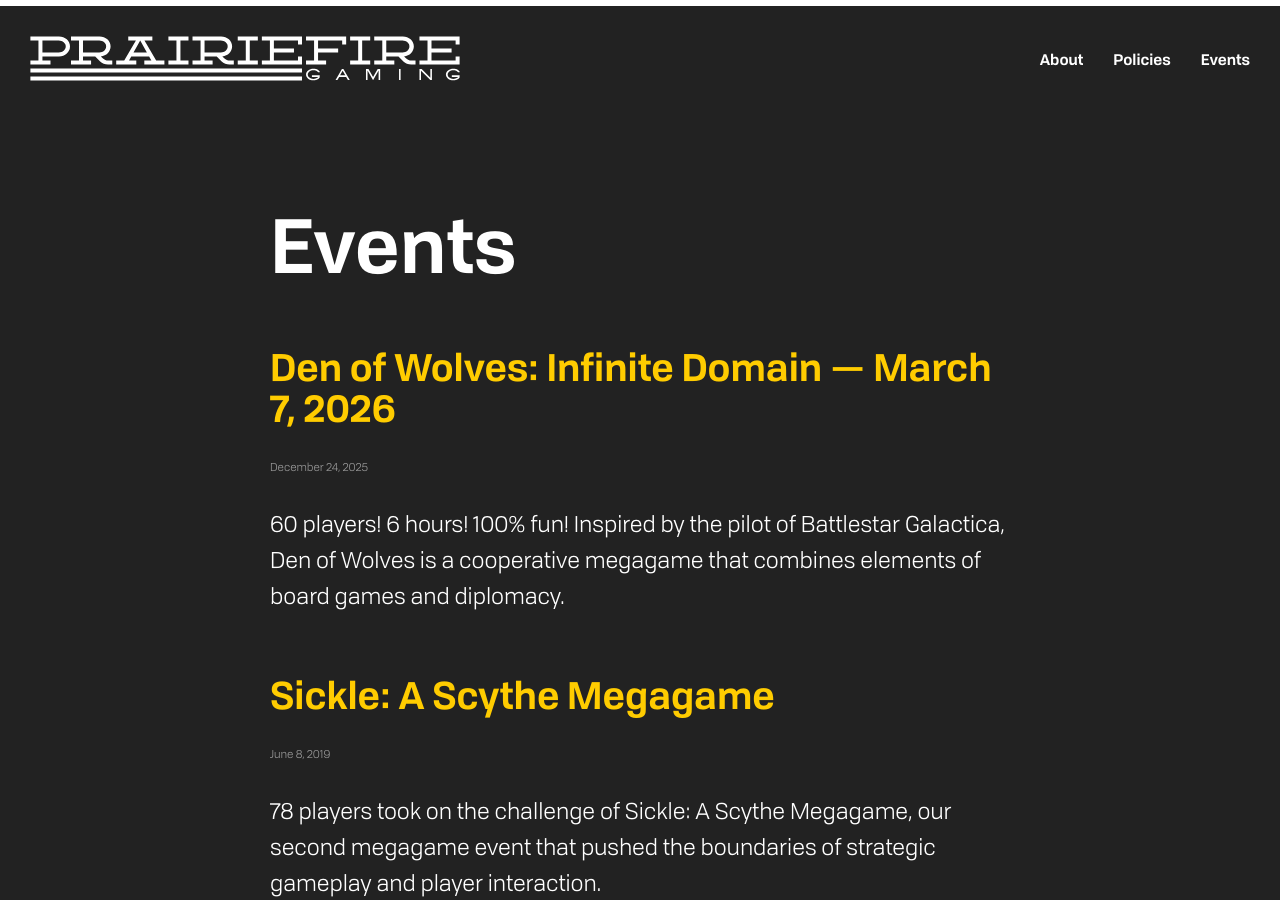
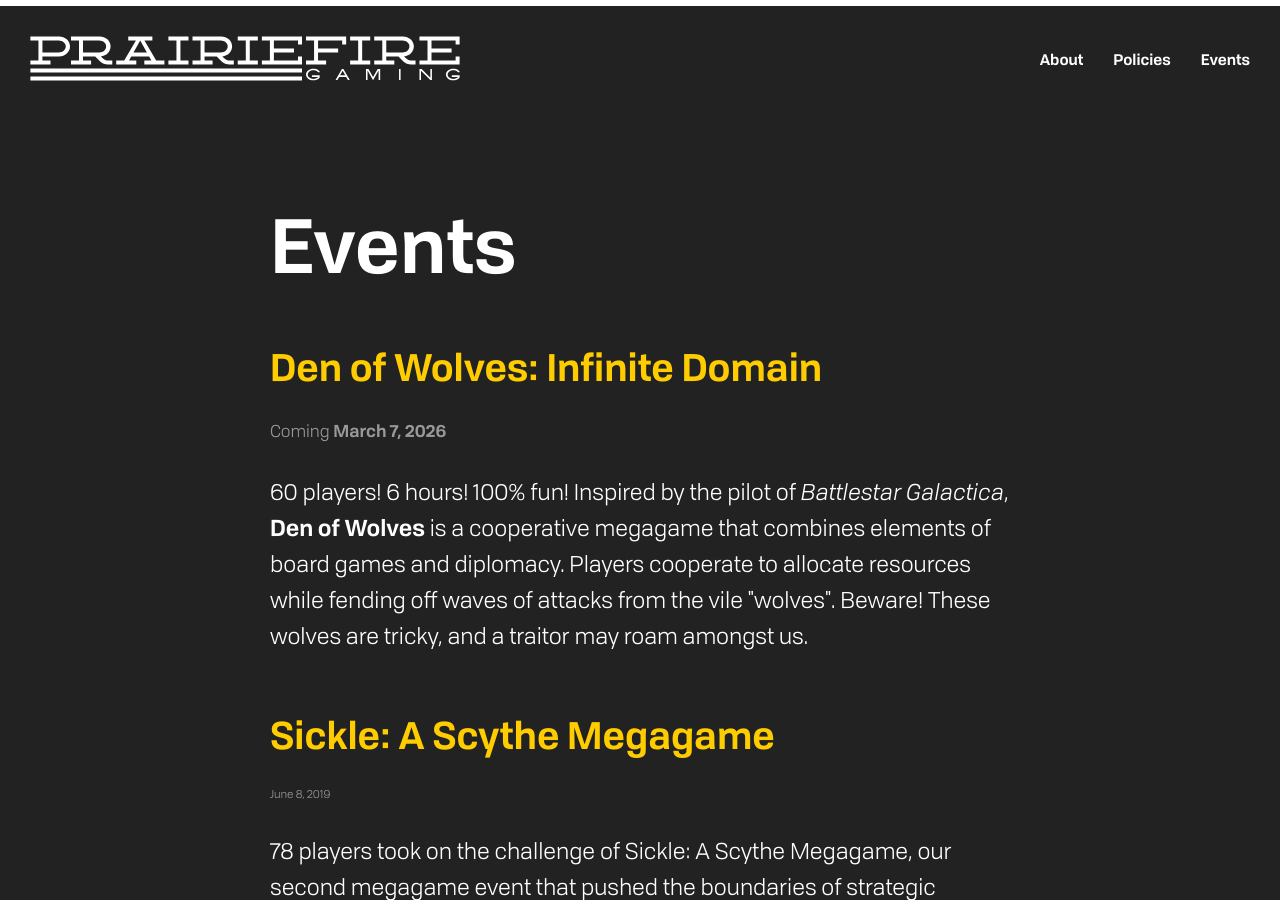
Before and after one commit to jedlimke/prairiefiregaming.com, a Jekyll site: the page built from events/index.md, in a window 1280 px wide and 900 px high. Built offline with Jekyll 4.4.1, drawn with Linux system fonts in a browser that asks for light colours.

Commit message:
DOW adjs."

```diff
--- a/events/index.md
+++ b/events/index.md
@@ -6,6 +6,18 @@ permalink: /events/
 
 <h1>Events</h1>
 
+<!-- Featured: Den of Wolves megagame page -->
+<article class="post-summary">
+  <header class="post-header">
+    <h2><a href="/megagames/den-of-wolves/">Den of Wolves: Infinite Domain</a></h2>
+    <p class="post-meta">
+      <time datetime="2026-03-07" style="font-size: 1.5em;">Coming <strong>March 7, 2026</strong></time>
+    </p>
+  </header>
+  <p>60 players! 6 hours! 100% fun! Inspired by the pilot of <em>Battlestar Galactica</em>, <strong>Den of Wolves</strong> is a cooperative megagame that combines elements of board games and diplomacy. Players cooperate to allocate resources while fending off waves of attacks from the vile "wolves". Beware! These wolves are tricky, and a traitor may roam amongst us.</p>
+</article>
+
+<!-- Past events from posts -->
 {% assign result_posts = site.posts %}
 
 {% for post in result_posts %}
```
Also changed, not shown: other parts of events/index.md (+1 -1 lines), _posts/2025-12-24-den-of-wolves-infinite-domain.md (deleted, +0 -15 lines), megagames/den-of-wolves.md (+1 -1 lines).
